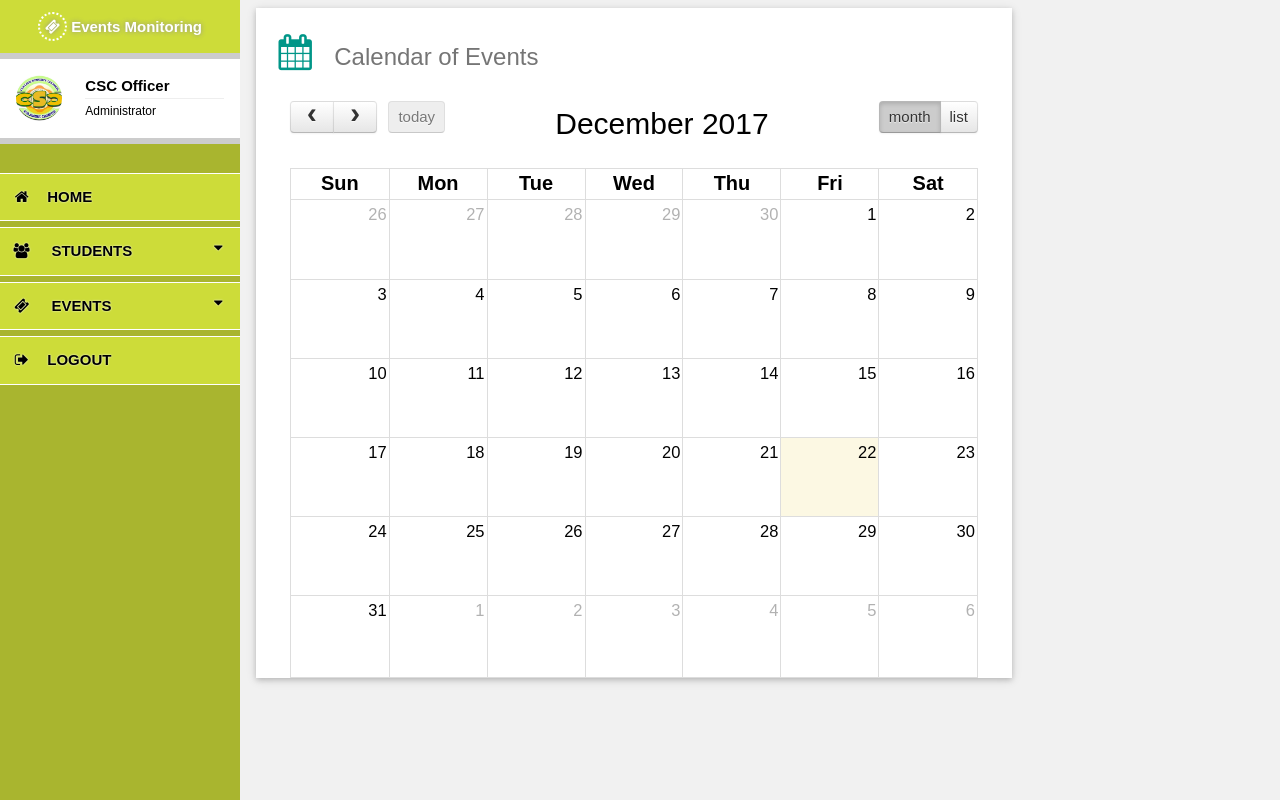
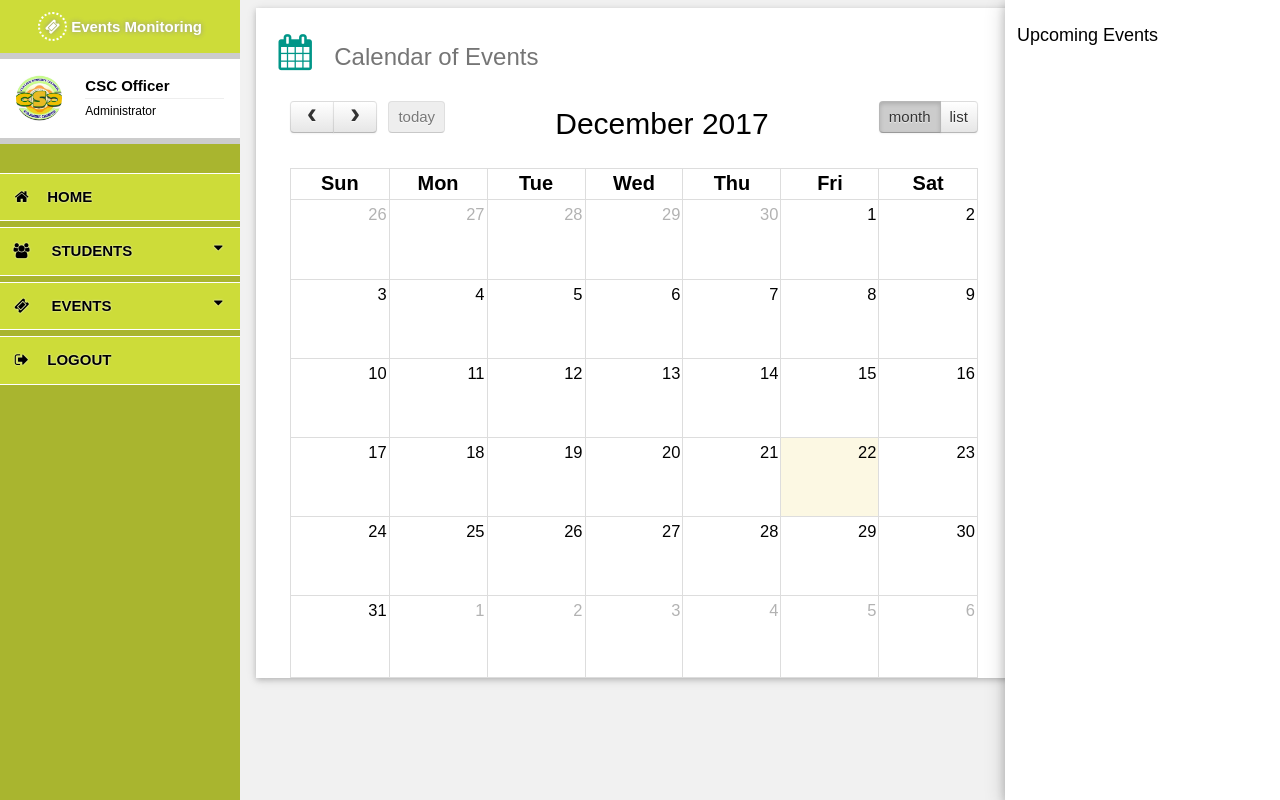
Before and after one commit to markgenisis/multiple-events, a PHP site: page /admin/index.php in a window 1280 px wide. Run offline with PHP 8.4, Linux system fonts and the light colour scheme; a user stored in the database is signed in; lists and menus that the app fills with data are empty; some web fonts are replaced.

Commit message:
right sidebar added

```diff
--- a/admin/index.php
+++ b/admin/index.php
@@ -96,6 +96,9 @@ html,body,h1,h2,h3,h4,h5 {font-family: "Raleway", sans-serif}
   </div>
 </nav>
 
+<nav class="w3-sidebar w3-bar-block w3-col m3 w3-hide-small w3-hide-medium w3-card-4" style="max-width:275px;right:0">
+  <h5 class="w3-bar-item">Upcoming Events</h5>
+</nav>
 <!-- Overlay effect when opening sidebar on small screens -->
 <div class="w3-overlay w3-hide-large w3-animate-opacity" onclick="w3_close()" style="cursor:pointer" title="close side menu" id="myOverlay"></div>
 
@@ -215,6 +218,7 @@ html,body,h1,h2,h3,h4,h5 {font-family: "Raleway", sans-serif}
         </div>
 	</div>
 </div>
+
 <script type="text/javascript" src="../js/jquery-ui.js" ></script>
 <script type="text/javascript" src="../js/actions.js"></script>
 <script src="../dist/js/select2.min.js"></script>
```
